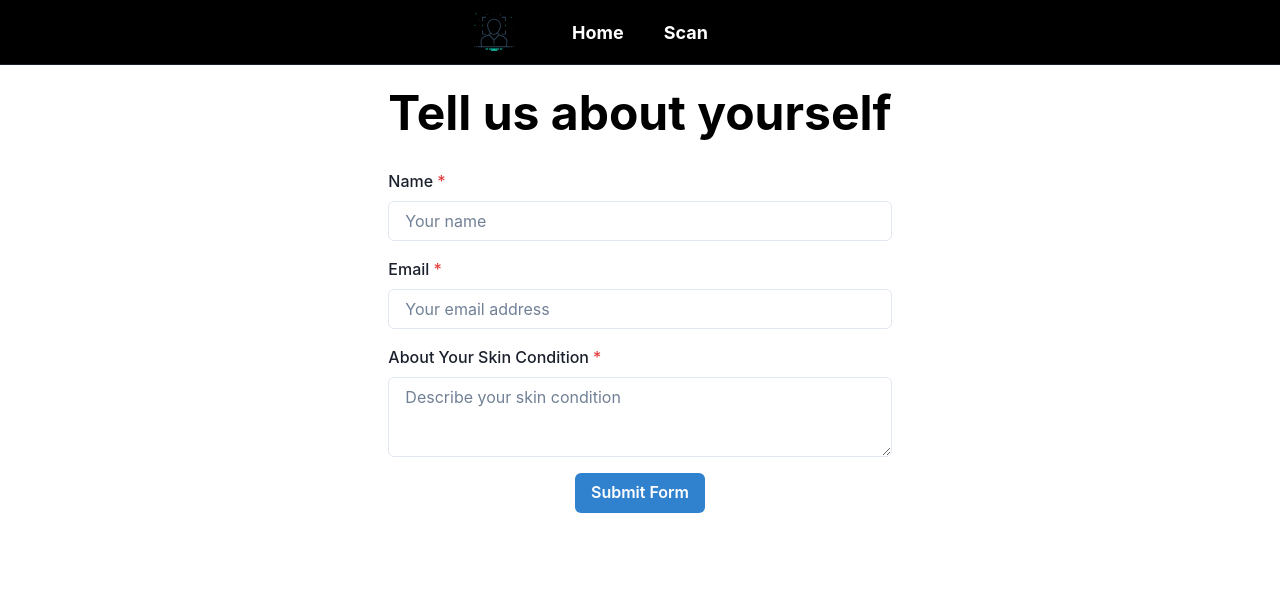
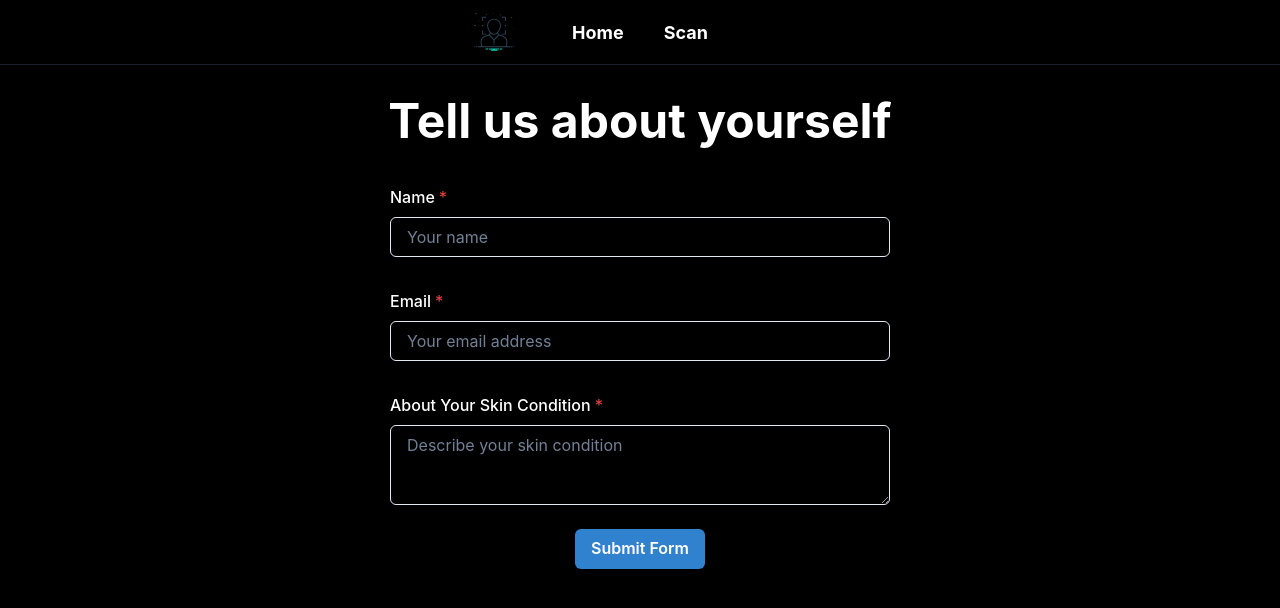
Before and after one commit to deusgvrl/AISkincare, a React (Vite) app in the folder Documents/Semester 8/Cloud Computing/UTS CC/: page /form in a window 1280 px wide. Shown: the top 608 px of the page. Built offline with nearby package versions, Linux system fonts and the light colour scheme.

Commit message:
Build v4

```diff
--- a/Documents/Semester 8/Cloud Computing/UTS CC/package.json
+++ b/Documents/Semester 8/Cloud Computing/UTS CC/package.json
@@ -14,7 +14,7 @@
     "@emotion/react": "^11.11.4",
     "@emotion/styled": "^11.11.0",
     "firebase": "^10.9.0",
-    "framer-motion": "^11.0.20",
+    "framer-motion": "^11.0.22",
     "react": "^18.2.0",
     "react-dom": "^18.2.0",
     "react-router-dom": "^6.22.3"
--- a/Documents/Semester 8/Cloud Computing/UTS CC/src/App.jsx
+++ b/Documents/Semester 8/Cloud Computing/UTS CC/src/App.jsx
@@ -1,20 +1,49 @@
-import { BrowserRouter as Router, Routes, Route } from 'react-router-dom';
+import React from 'react';
+import { BrowserRouter as Router, Routes, Route, useLocation } from 'react-router-dom';
+import { AnimatePresence, motion } from 'framer-motion';
 import Navbar from './Navbar';
 import HomePage from './Homepage';
 import ScanPage from './Scanpage';
 import FormPage from './FormPage';
 import ResultPage from './ResultPage';
 
+const PageAnimations = () => {
+  const location = useLocation();
+
+  return (
+    <AnimatePresence mode='wait'>
+      <Routes location={location} key={location.pathname}>
+        <Route path="/" element={
+          <motion.div exit={{ opacity: 0, y: 20 }}>
+            <HomePage />
+          </motion.div>
+        } />
+        <Route path="/scan" element={
+          <motion.div exit={{ opacity: 0, y: 20 }}>
+            <ScanPage />
+          </motion.div>
+        } />
+        <Route path="/form" element={
+          <motion.div exit={{ opacity: 0, y: 20 }}>
+            <FormPage />
+          </motion.div>
+        } />
+        <Route path="/result" element={
+          <motion.div exit={{ opacity: 0, y: 20 }}>
+            <ResultPage />
+          </motion.div>
+        } />
+      </Routes>
+    </AnimatePresence>
+  );
+};
+
+
 function App() {
   return (
     <Router>
       <Navbar />
-      <Routes>
-        <Route path="/" element={<HomePage />} />
-        <Route path="/scan" element={<ScanPage />} />
-        <Route path="/form" element={<FormPage />} />
-        <Route path="/result" element={<ResultPage />} />
-      </Routes>
+      <PageAnimations />
     </Router>
   );
 }
--- a/Documents/Semester 8/Cloud Computing/UTS CC/src/FormPage.jsx
+++ b/Documents/Semester 8/Cloud Computing/UTS CC/src/FormPage.jsx
@@ -3,6 +3,10 @@ import { Box, VStack, Input, FormControl, FormLabel, Button, Textarea, Heading }
 import { useNavigate } from 'react-router-dom';
 import { getDatabase, ref, push } from 'firebase/database'; // Import database functions
 import app from './firebase'; // Import the Firebase app instance
+import { motion } from 'framer-motion';
+
+const animationDuration = 1;
+const delayIncrement = 0.2;
 
 function FormPage() {
   const navigate = useNavigate();
@@ -10,6 +14,16 @@ function FormPage() {
   const [email, setEmail] = useState('');
   const [skinCondition, setSkinCondition] = useState('');
   const database = getDatabase(app); // Get database reference
+
+  const motionProps = {
+    initial: { opacity: 0, y: -20 },
+    animate: { opacity: 1, y: 0 },
+    transition: { duration: animationDuration },
+  };
+
+  const headingDelay = delayIncrement;
+  const inputDelay = headingDelay + delayIncrement;
+  const buttonDelay = inputDelay + delayIncrement * 2;
 
   const handleSubmitForm = async (event) => {
     event.preventDefault();
@@ -19,11 +33,9 @@ function FormPage() {
       skinCondition: skinCondition
     };
 
-    // Mendapatkan referensi database untuk menyimpan data pengguna
-    const userRef = ref(database, 'users'); // Sesuaikan dengan path di Firebase Database
+    const userRef = ref(database, 'users');
 
     try {
-      // Menyimpan data pengguna ke Firebase Database
       await push(userRef, userData);
       navigate('/result');
     } catch (error) {
@@ -32,26 +44,42 @@ function FormPage() {
   };
 
   return (
-    <Box display='flex' py='2' bg='white' minHeight='100vh' justifyContent='center' alignContent='center'>
+    <motion.div
+      initial={{ opacity: 0 }}
+      animate={{ opacity: 1 }}
+      exit={{ opacity: 0 }}
+    >
+      <Box display='flex' py='4' bg='black' minHeight='100vh' justifyContent='center' alignContent='center'>
         <VStack spacing={4} as="form" onSubmit={handleSubmitForm}>
-        <Heading size='2xl' color='black' py='4'>
+          <motion.div {...motionProps} transition={{ ...motionProps.transition, delay: headingDelay }}>
+            <Heading size='2xl' color='white' py='4'>
               Tell us about yourself
             </Heading>
-        <FormControl isRequired>
-          <FormLabel>Name</FormLabel>
-          <Input placeholder="Your name" value={name} onChange={(e) => setName(e.target.value)} />
+          </motion.div>
+          <motion.div {...motionProps} transition={{ ...motionProps.transition, delay: inputDelay }}>
+            <FormControl isRequired py='2'>
+              <FormLabel color='white'>Name</FormLabel>
+              <Input style={{ width:'500px'}} textColor='white' placeholder="Your name" value={name} onChange={(e) => setName(e.target.value)} />
             </FormControl>
-        <FormControl isRequired>
-          <FormLabel>Email</FormLabel>
-          <Input type="email" placeholder="Your email address" value={email} onChange={(e) => setEmail(e.target.value)} />
+          </motion.div>
+          <motion.div {...motionProps} transition={{ ...motionProps.transition, delay: inputDelay }}>
+            <FormControl isRequired py='2'>
+              <FormLabel color='white'>Email</FormLabel>
+              <Input style={{ width:'500px'}} textColor='white' type="email" placeholder="Your email address" value={email} onChange={(e) => setEmail(e.target.value)} />
             </FormControl>
-        <FormControl isRequired>
-          <FormLabel>About Your Skin Condition</FormLabel>
-          <Textarea placeholder="Describe your skin condition" value={skinCondition} onChange={(e) => setSkinCondition(e.target.value)} />
+          </motion.div>
+          <motion.div {...motionProps} transition={{ ...motionProps.transition, delay: inputDelay }}>
+            <FormControl isRequired py='2'>
+              <FormLabel color='white'>About Your Skin Condition</FormLabel>
+              <Textarea  style={{ width:'500px'}} textColor='white' placeholder="Describe your skin condition" value={skinCondition} onChange={(e) => setSkinCondition(e.target.value)} />
             </FormControl>
+          </motion.div>
+          <motion.div {...motionProps} transition={{ ...motionProps.transition, delay: buttonDelay }}>
             <Button type="submit" colorScheme="blue">Submit Form</Button>
+          </motion.div>
         </VStack>
       </Box>
+    </motion.div>
   );
 }
 
--- a/Documents/Semester 8/Cloud Computing/UTS CC/src/Homepage.jsx
+++ b/Documents/Semester 8/Cloud Computing/UTS CC/src/Homepage.jsx
@@ -1,42 +1,49 @@
-import { Box, HStack, Link, Text, VStack, Button, Heading } from '@chakra-ui/react';
+import React from 'react';
+import { motion } from 'framer-motion';
+import { Box, VStack, Text, Button, Heading } from '@chakra-ui/react';
 import { Link as RouterLink } from 'react-router-dom';
 
+const animationDuration = 1;
+const delayIncrement = 0.2;
+
 function HomePage() {
+
+  const motionProps = {
+    initial: { opacity: 0, y: -20 },
+    animate: { opacity: 1, y: 0 },
+    transition: { duration: animationDuration },
+  };
+
+  const headingDelay = 0.2;
+  const textDelay = headingDelay + delayIncrement;
+  const projectDelay = textDelay + delayIncrement;
+  const buttonDelay = projectDelay + delayIncrement;
+
   return (
-      <>
-        <Box bg='black' py='4'>
-        <VStack spacing='7' color='white' textAlign='center'>
-          <Heading as="h1" fontSize='6xl' maxW='lg'>
-            Skincare Recommendation with </Heading>
-
-        <Box
-        as='span'
-        bgGradient='linear(to-r, gray.300, yellow.400, pink.200)'
-        bgClip='text'
-        fontSize='5xl'
-        fontWeight='bold'
-        marginTop='-40px'
-        marginBottom='-28px'
-        >
-          Face Detection AI
-        </Box>
-        <Box marginTop='30px'>
-          <Text color='whiteAlpha.600' fontSize='2xl' marginBottom='14px'> {/* Adjust the marginBottom value as needed */}
+    <Box minHeight="100vh" bg="black" p="5" color="white">
+      <VStack spacing="4" textAlign="center">
+        <motion.div {...motionProps} transition={{ ...motionProps.transition, delay: headingDelay }}>
+          <Heading as="h1" fontSize="6xl" maxW="lg">
+            Skincare Recommendation with Face Detection AI
+          </Heading>
+        </motion.div>
+        <motion.div {...motionProps} transition={{ ...motionProps.transition, delay: textDelay }}>
+          <Text fontSize="2xl" color="whiteAlpha.600" mb="1px">
             Personalizing your AI-Inspired Recommendations!
           </Text>
-          <Text color='whiteAlpha.600' fontSize='xl'>
+        </motion.div>
+        <motion.div {...motionProps} transition={{ ...motionProps.transition, delay: projectDelay }}>
+          <Text fontSize="xl" color="whiteAlpha.600">
             A Project by Kelompok 2.
           </Text>
-        </Box>
-
-        <Button as={RouterLink} to='/scan' variant='outline' color='white' borderColor='yellow.200' _hover={{
-          bg:'whiteAlpha.500'
-        }}>
+        </motion.div>
+        <motion.div {...motionProps} transition={{ ...motionProps.transition, delay: buttonDelay }}>
+          <Button as={RouterLink} to="/scan" variant="outline" color="white" borderColor="yellow.200" _hover={{ bg: 'whiteAlpha.500' }}>
             Try Now!
           </Button>
+        </motion.div>
       </VStack>
     </Box>
-      </>
   );
 }
 
--- a/Documents/Semester 8/Cloud Computing/UTS CC/src/ResultPage.jsx
+++ b/Documents/Semester 8/Cloud Computing/UTS CC/src/ResultPage.jsx
@@ -2,6 +2,10 @@ import React, { useEffect, useState } from 'react';
 import { Box, Grid, VStack, Image, Center, Heading } from '@chakra-ui/react';
 import { getStorage, ref, getDownloadURL } from 'firebase/storage';
 import app from './firebase';
+import { motion } from 'framer-motion';
+
+const animationDuration = 1;
+const delayIncrement = 0.2;
 
 function ResultPage() {
   const [cheek1Url, setCheek1Url] = useState('');
@@ -41,7 +45,24 @@ function ResultPage() {
     fetchImages();
   }, []);
 
+  const motionProps = {
+    initial: { opacity: 0, y: -20 },
+    animate: { opacity: 1, y: 0 },
+    transition: { duration: animationDuration },
+  };
+
+  const imageDelay1 = 0.4;
+  const imageDelay2 = imageDelay1 + delayIncrement;
+  const imageDelay3 = imageDelay2 + delayIncrement;
+  const imageDelay4 = imageDelay3 + delayIncrement;
+  const imageDelay5 = imageDelay4 + delayIncrement;
+
   return (
+    <motion.div
+      initial={{ opacity: 0 }}
+      animate={{ opacity: 1 }}
+      exit={{ opacity: 0 }}
+    >
       <Box minHeight='100vh' bg='black' p='5'>
         <Center mb='8'>
           <Heading color='white' size='3xl'>
@@ -51,22 +72,33 @@ function ResultPage() {
         <Grid templateColumns="1fr 2fr 1fr" gap={6} alignItems="center" mx='180px'>
           {/* Grid for smaller images on the left */}
           <VStack spacing={3}>
+            <motion.div {...motionProps} transition={{ ...motionProps.transition, delay: imageDelay1 }}>
               <Image src={cheek1Url} alt="Cheek 1" boxSize="200px" objectFit="cover" />
+            </motion.div>
+            <motion.div {...motionProps} transition={{ ...motionProps.transition, delay: imageDelay2 }}>
               <Image src={cheek2Url} alt="Cheek 2" boxSize="200px" objectFit="cover" />
+            </motion.div>
           </VStack>
 
           {/* Main picture */}
           <Center>
+            <motion.div {...motionProps} transition={{ ...motionProps.transition, delay: imageDelay3 }}>
               <Image src={fullFaceUrl} alt="Full Face" boxSize="412px" objectFit="cover" />
+            </motion.div>
           </Center>
 
           {/* Grid for smaller images on the right */}
           <VStack spacing={2}>
+            <motion.div {...motionProps} transition={{ ...motionProps.transition, delay: imageDelay4 }}>
               <Image src={chinUrl} alt="Chin" boxSize="200px" objectFit="cover" />
+            </motion.div>
+            <motion.div {...motionProps} transition={{ ...motionProps.transition, delay: imageDelay5 }}>
               <Image src={foreheadUrl} alt="Forehead" boxSize="200px" objectFit="cover" />
+            </motion.div>
           </VStack>
         </Grid>
       </Box>
+    </motion.div>
   );
 }
 
--- a/Documents/Semester 8/Cloud Computing/UTS CC/src/Scanpage.jsx
+++ b/Documents/Semester 8/Cloud Computing/UTS CC/src/Scanpage.jsx
@@ -7,6 +7,10 @@ import {
 import { useNavigate } from 'react-router-dom';
 import { getStorage, ref, uploadString } from 'firebase/storage'; // Import storage functions
 import app from './firebase'; // Import the Firebase app instance
+import { motion } from 'framer-motion';
+
+const animationDuration = 1;
+const delayIncrement = 0.2;
 
 function ScanPage() {
   const [imageSrc, setImageSrc] = useState('');
@@ -17,6 +21,16 @@ function ScanPage() {
   const inputRef = useRef(null);
   const navigate = useNavigate();
   const storage = getStorage(app); // Get storage reference
+
+  const motionProps = {
+    initial: { opacity: 0, y: -20 },
+    animate: { opacity: 1, y: 0 },
+    transition: { duration: animationDuration },
+  };
+
+  const headingDelay = delayIncrement;
+  const textDelay = headingDelay + delayIncrement;
+  const buttonDelay = textDelay + delayIncrement * 2;
 
   const handleSubmit = async () => {
     if (imageSrc) {
@@ -68,15 +82,24 @@ function ScanPage() {
   };
 
   return (
-    <Box display='flex' py='2' bg='black' minHeight='100vh' justifyContent='center' alignContent='center'>
-      <VStack spacing={4}>
-        <Heading size='3xl' color='white' paddingTop={2} paddingBottom={2}>
+    <motion.div
+      initial={{ opacity: 0 }}
+      animate={{ opacity: 1 }}
+      exit={{ opacity: 0 }}
+    >
+      <Box minHeight="100vh" bg="black" p="5" color="white">
+        <VStack spacing="4" textAlign="center">
+          <motion.div {...motionProps} transition={{ ...motionProps.transition, delay: headingDelay }}>
+            <Heading as="h1" fontSize="6xl">
               Upload your Photo!
             </Heading>
-        <Text fontSize='2xl' color='whiteAlpha.600' py='1'>
+          </motion.div>
+          <motion.div {...motionProps} transition={{ ...motionProps.transition, delay: textDelay }}>
+            <Text fontSize="xl" color="whiteAlpha.600" mb="1px">
               Please select the options below.
             </Text>
-        <Box display='grid' gridTemplateRows='repeat(2, 1fr)' gap={3}>
+          </motion.div>
+          <motion.div {...motionProps} transition={{ ...motionProps.transition, delay: textDelay }}>
             <ButtonGroup  variant="outline" spacing={2}>
               <Button
                 borderColor="yellow.200"
@@ -103,12 +126,13 @@ function ScanPage() {
                 Use Webcam
               </Button>
             </ButtonGroup>
-        </Box>
+          </motion.div>
           {isLoading ? (
             <Spinner size="xl" />
           ) : (
             imageSrc && (
               <>
+                <motion.div {...motionProps} transition={{ ...motionProps.transition, delay: buttonDelay }}>
                   <Box border="2px" borderColor="yellow.200" borderRadius="lg" overflow="hidden" maxW='sm'>
                     <Image
                       src={imageSrc}
@@ -117,8 +141,13 @@ function ScanPage() {
                       boxSize="100%" // This will make the image as large as its container
                     />
                   </Box>
+                </motion.div>
+                <motion.div {...motionProps} transition={{ ...motionProps.transition, delay: buttonDelay }}>
                   <Button onClick={() => setImageSrc('')}>Retake/Re-upload</Button>
+                </motion.div>
+                <motion.div {...motionProps} transition={{ ...motionProps.transition, delay: buttonDelay }}>
                   <Button onClick={handleSubmit}>Submit</Button>
+                </motion.div>
               </>
             )
           )}
@@ -145,6 +174,7 @@ function ScanPage() {
           </Modal>
         </VStack>
       </Box>
+    </motion.div>
   );
 }
 
```
Also changed, not shown: Documents/Semester 8/Cloud Computing/UTS CC/src/Navbar.jsx (+9 -0 lines), 4 other files (tests, documents, lock files or other folders). Lines whose indentation alone changed are shown as unchanged.
